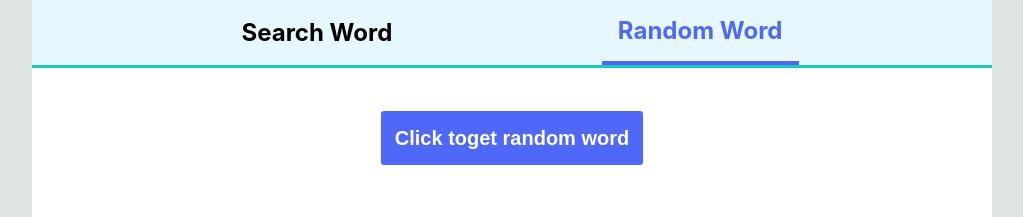
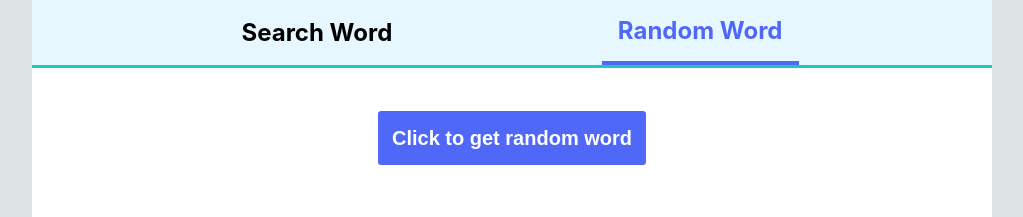
Before and after one commit to tobiayinmiro23/Edictionary, a React (Create React App) app: page / in a window 1280 px wide. Both pictures are taken after a click on the element "Random Word". Shown: the top 217 px of the page, without its empty margins (128-1151 px from the left). Built offline with nearby package versions, Linux system fonts and the light colour scheme.

Commit message:
Update RandomWord.js

```diff
--- a/src/RandomWord.js
+++ b/src/RandomWord.js
@@ -24,7 +24,7 @@ function RandomWord() {
     });
   }
   return <div className='RandomWord'>
-            <button onClick={search} ><h2>Click toget random word</h2></button>
+            <button onClick={search} ><h2>Click to get random word</h2></button>
             <h1>{data.word}</h1>
         </div>;
 }
```
